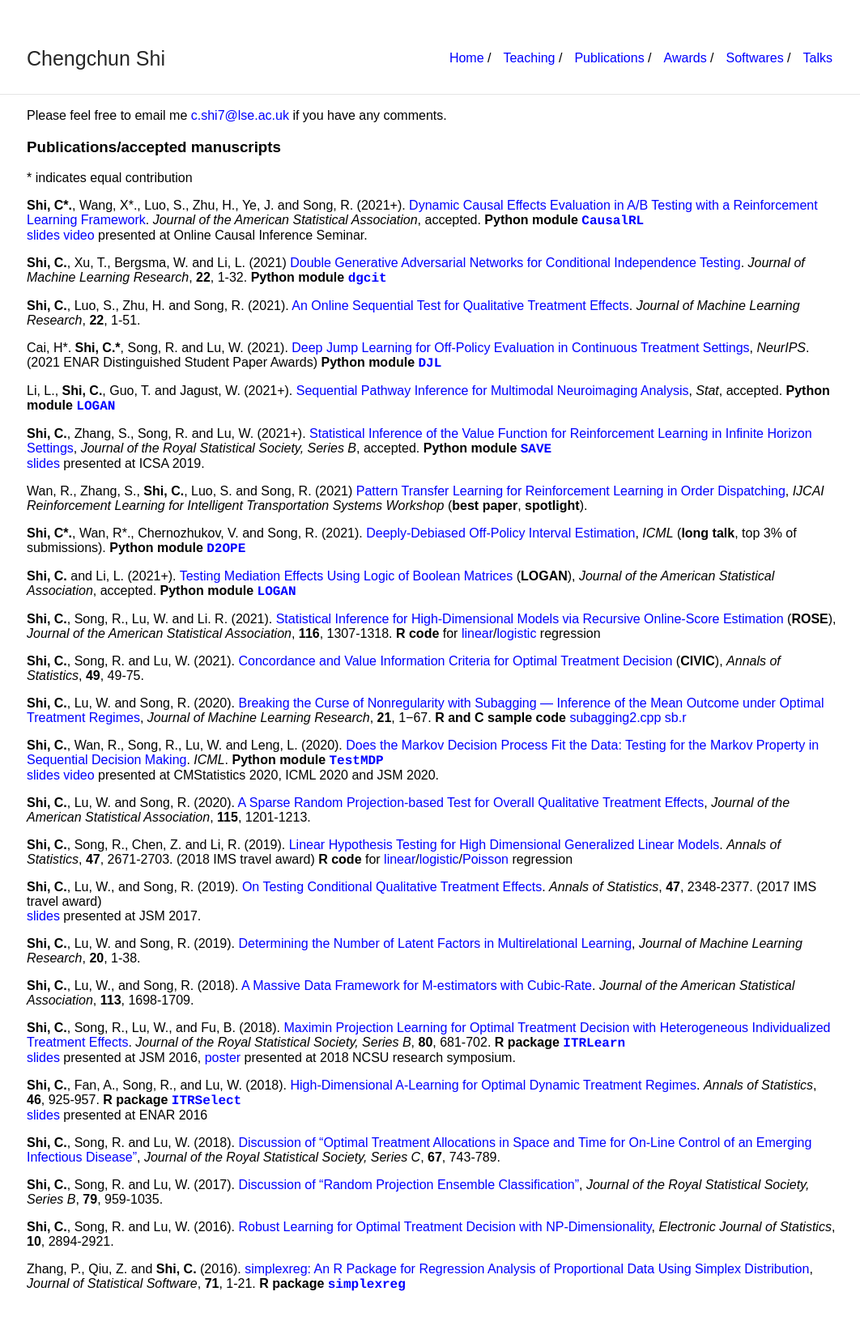
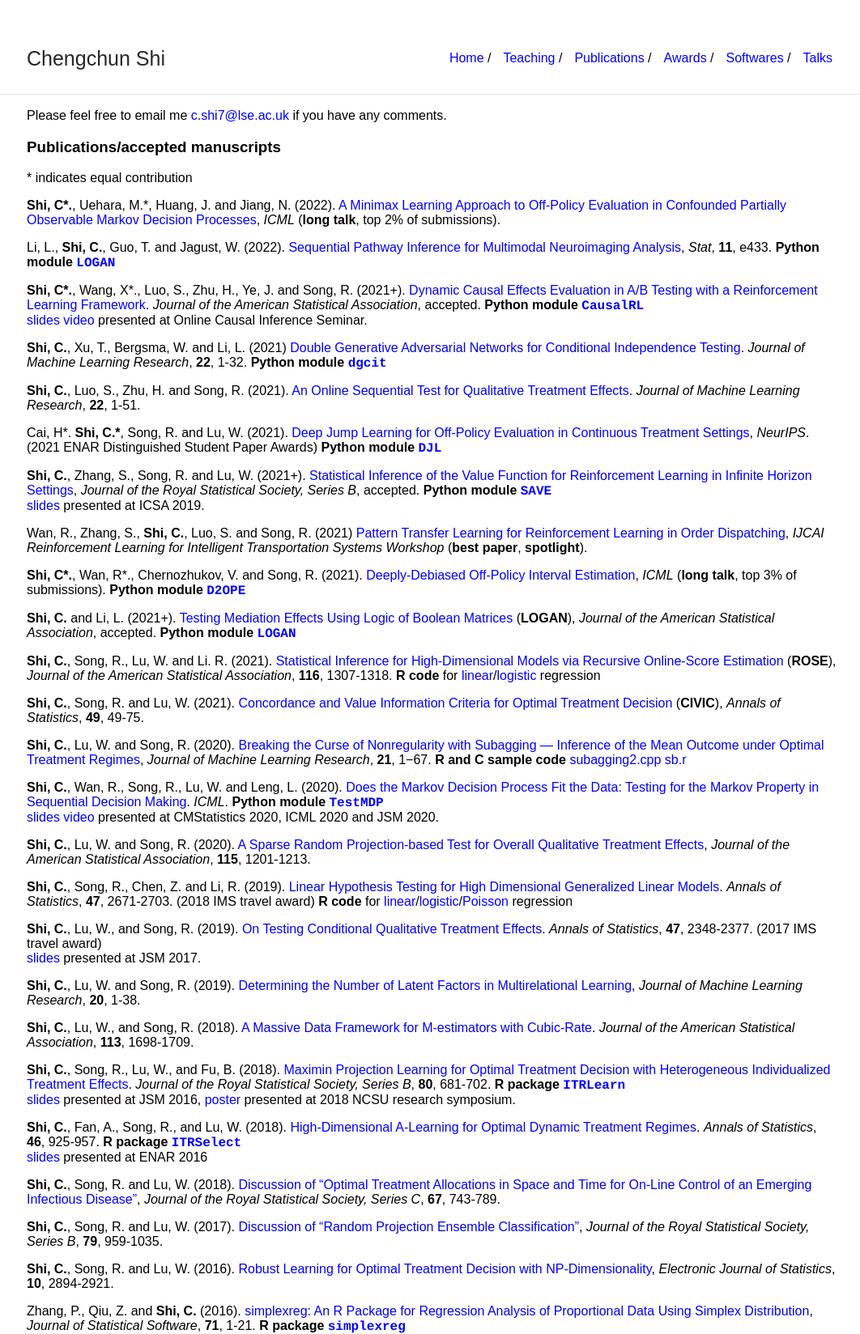
Before and after one commit to callmespring/callmespring.github.io, a Jekyll site: the page built from publication.md, in a window 1280 px wide. Shown: the whole page at 81% size, without its empty margins (107-1169 px from the left). Built offline with Jekyll 4.4.1, drawn with Linux system fonts in a browser that asks for light colours; before the commit the page ends 1596 px from its top, so only the background shows below that.

Commit message:
Update publication.md

```diff
--- a/publication.md
+++ b/publication.md
@@ -11,6 +11,11 @@ Please feel free to email me <c.shi7@lse.ac.uk> if you have any comments.
 
 \* indicates equal contribution
 
+**Shi, C\*.**, Uehara, M.\*, Huang, J. and Jiang, N. (2022). [A Minimax Learning Approach to Off-Policy Evaluation in Confounded Partially Observable Markov Decision Processes](https://arxiv.org/pdf/2111.06784.pdf), _ICML_ (**long talk**, top 2% of submissions).
+
+Li, L., **Shi, C.**, Guo, T. and Jagust, W. (2022). [Sequential Pathway Inference for Multimodal Neuroimaging Analysis](https://onlinelibrary.wiley.com/doi/abs/10.1002/sta4.433), _Stat_, **11**, e433.
+**Python module** [<span style="font-family:courier;">**LOGAN**</span>](https://github.com/callmespring/LOGAN)
+
 **Shi, C\*.**, Wang, X\*., Luo, S., Zhu, H., Ye, J. and Song, R. (2021+). [Dynamic Causal Effects Evaluation in A/B Testing with a Reinforcement Learning Framework](https://arxiv.org/pdf/2002.01711.pdf). _Journal of the American Statistical Association_, accepted.
 **Python module** [<span style="font-family:courier;">**CausalRL**</span>](https://github.com/callmespring/CausalRL) <br/> [<font size="3">slides</font>](./slides/CausalRL.pdf) [<font size="3">video</font>](https://www.youtube.com/watch?v=Zor1CmRyycw&t=2470s) <font size="3">presented at Online Causal Inference Seminar.
 
@@ -21,9 +26,6 @@ Please feel free to email me <c.shi7@lse.ac.uk> if you have any comments.
 
 Cai, H\*. **Shi, C.\***, Song, R. and Lu, W. (2021). [Deep Jump Learning for Off-Policy Evaluation in Continuous Treatment Settings](https://arxiv.org/abs/2010.15963), _NeurIPS_. (2021 ENAR Distinguished Student Paper Awards)
 **Python module** [<span style="font-family:courier;">**DJL**</span>](https://github.com/HengruiCai/DJL)
-
-Li, L., **Shi, C.**, Guo, T. and Jagust, W. (2021+). [Sequential Pathway Inference for Multimodal Neuroimaging Analysis](http://eprints.lse.ac.uk/111904/), _Stat_, accepted.
-**Python module** [<span style="font-family:courier;">**LOGAN**</span>](https://github.com/callmespring/LOGAN)
 
 **Shi, C.**, Zhang, S., Song, R. and Lu, W. (2021+). [Statistical Inference of the Value Function for Reinforcement
 Learning in Infinite Horizon Settings](https://arxiv.org/pdf/2001.04515.pdf), _Journal of the Royal Statistical Society, Series B_, accepted.
```
